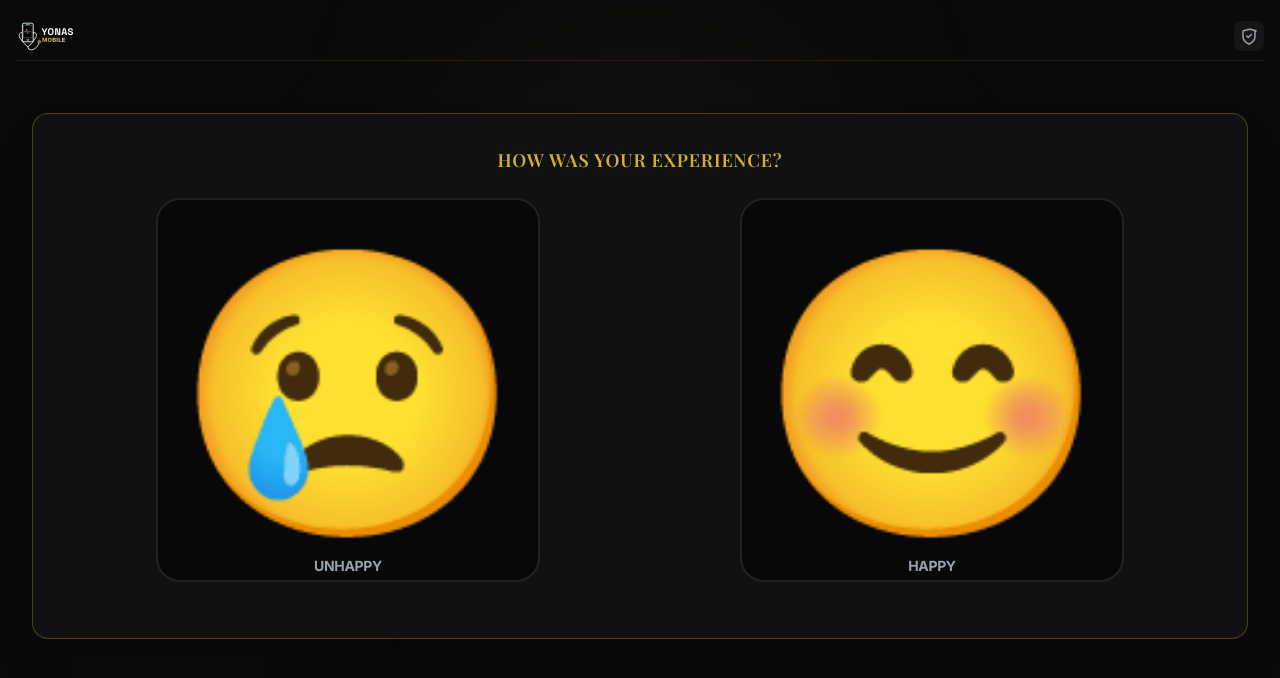
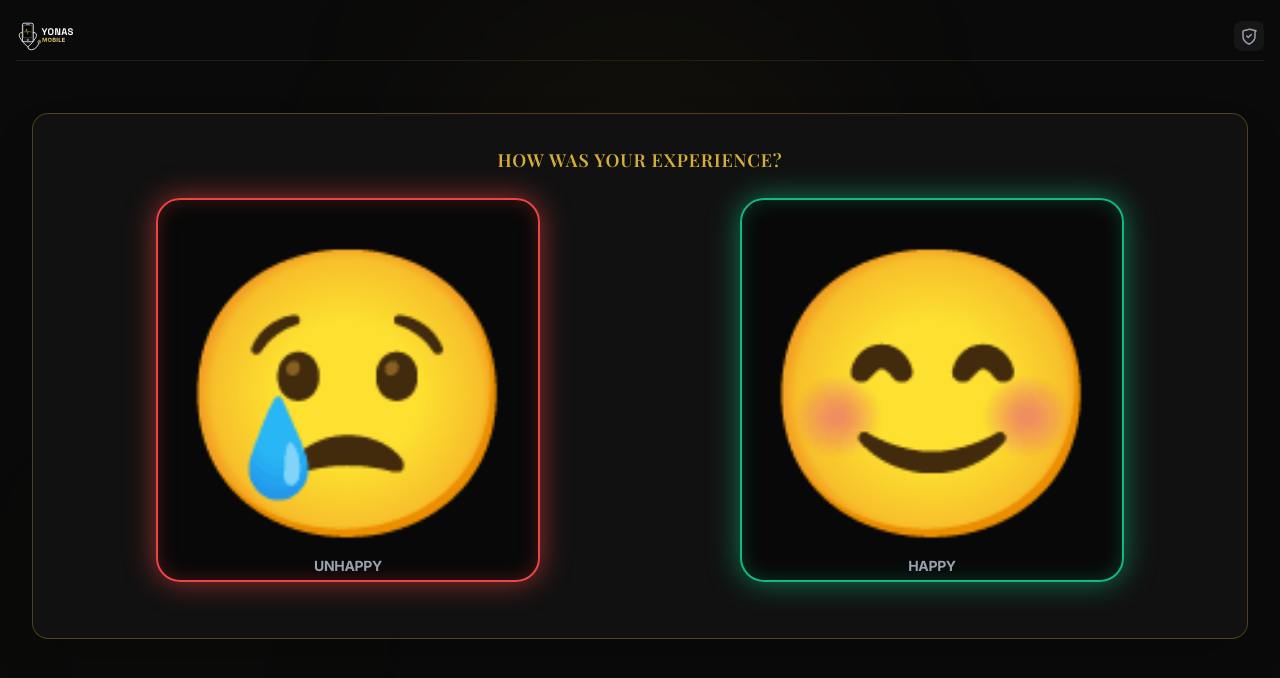
Before and after one commit to smstechnologieset/YonasCustomerFeedback, a React (Vite) app: page / in a window 1280 px wide. Shown: the top 678 px of the page. Built offline with nearby package versions, Linux system fonts and the light colour scheme; a web font is replaced by a local one.

Commit message:
glow and unti blur

```diff
--- a/src/components/RatingScreen.tsx
+++ b/src/components/RatingScreen.tsx
@@ -92,17 +92,17 @@ export default function RatingScreen({ onSubmit, isSubmitting, onOpenAdmin }: Ra
               </h3>
               <div className="w-full flex flex-row justify-center gap-50" id="emoji-row">
                 {EMOJI_OPTIONS.map((opt) => {
-                  const isSelected = selectedRating === opt.rating && showConfirmation;
+                  const isSelected = selectedRating === opt.rating;
                   return (
                     <button
                       key={opt.rating}
                       type="button"
                       onClick={() => handleSelectRating(opt.rating)}
-                      style={isSelected ? {
+                      style={{
                         borderColor: opt.color,
                         boxShadow: `0 0 30px ${opt.color}99, inset 0 0 20px ${opt.color}40`,
-                        transform: "scale(1.1)"
-                      } : {}}
+                        transform: isSelected ? "scale(1.1)" : "scale(1)"
+                      }}
                       className={`relative flex flex-col items-center justify-center w-96 h-96 rounded-3xl border-2 transition-all duration-200 cursor-pointer overflow-hidden ${
                         isSelected
                           ? "bg-black"
@@ -111,7 +111,14 @@ export default function RatingScreen({ onSubmit, isSubmitting, onOpenAdmin }: Ra
                       id={`emoji-btn-${opt.rating}`}
                     >
                       {/* Large emoji */}
-                      <span className="block" style={{ fontSize: "280px", lineHeight: "1" }}>
+                      <span className="block" style={{
+                        fontSize: "280px",
+                        lineHeight: "1",
+                        WebkitFontSmoothing: "antialiased",
+                        textRendering: "optimizeLegibility",
+                        transform: "translateZ(0)",
+                        WebkitTransform: "translateZ(0)"
+                      }}>
                         {opt.emoji}
                       </span>
                       <span className={`text-sm uppercase tracking-tight font-bold absolute bottom-1 ${
@@ -135,7 +142,14 @@ export default function RatingScreen({ onSubmit, isSubmitting, onOpenAdmin }: Ra
           <div className="max-w-md w-full bg-[#111] border-2 border-[#D4AF37] rounded-3xl p-8 shadow-[0_0_50px_rgba(212,175,55,0.25)] text-center">
             {/* Selected emoji display */}
             <div className="mb-6 flex justify-center">
-              <span style={{ fontSize: "180px" }}>
+              <span style={{
+                fontSize: "180px",
+                WebkitFontSmoothing: "antialiased",
+                textRendering: "optimizeLegibility",
+                transform: "translateZ(0)",
+                WebkitTransform: "translateZ(0)",
+                lineHeight: "1"
+              }}>
                 {selectedOption.emoji}
               </span>
             </div>
```
